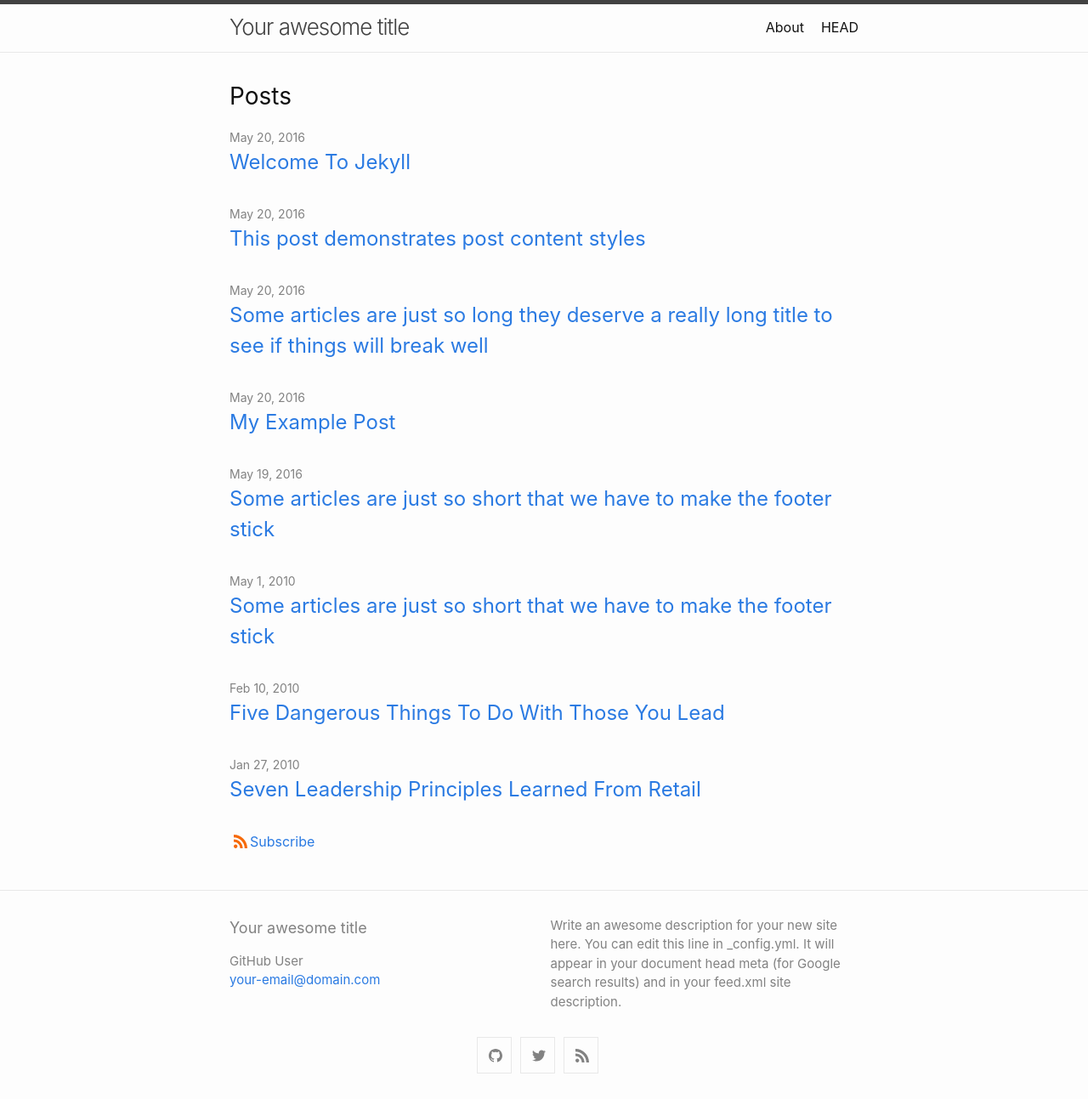
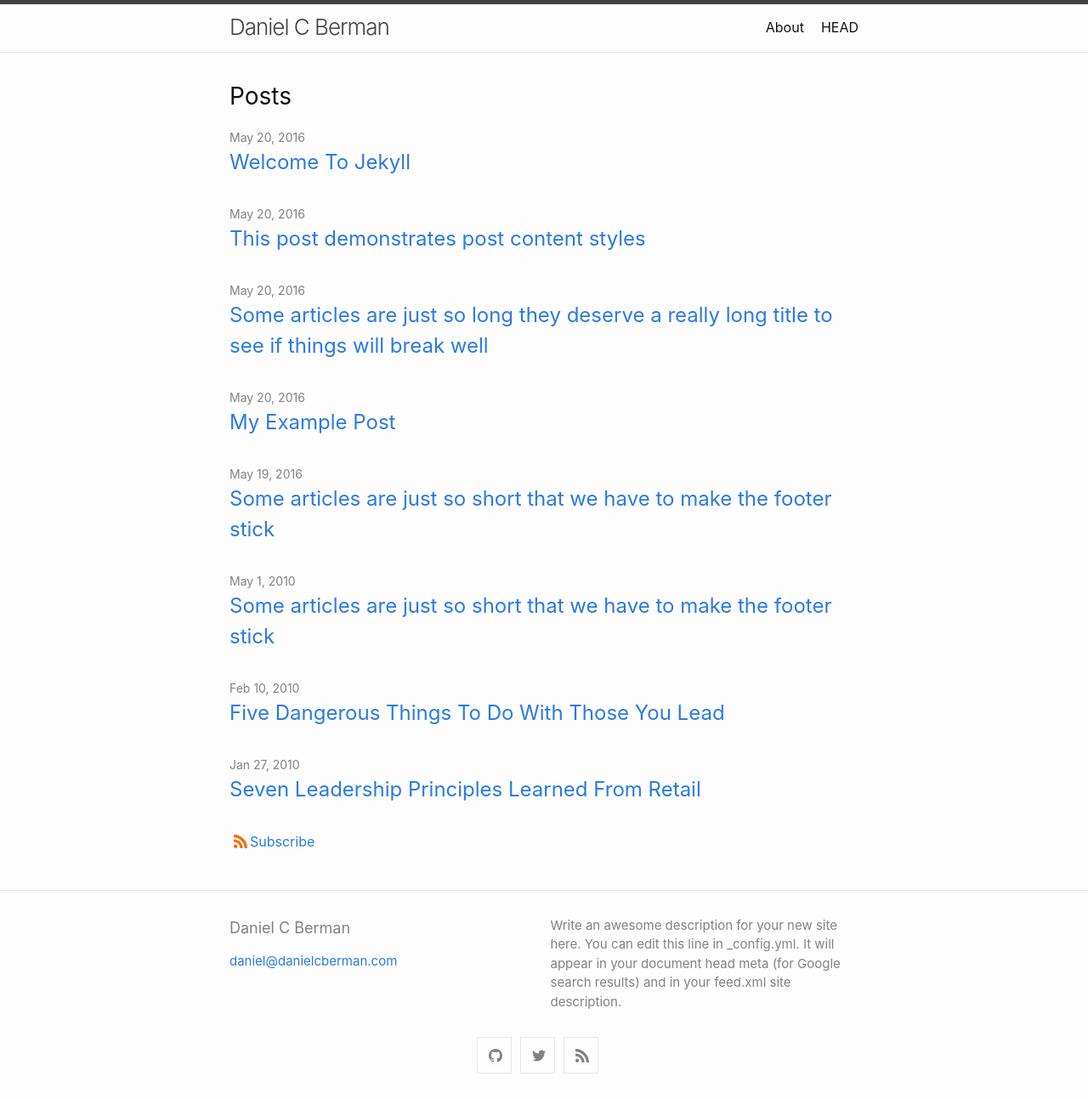
Before and after one commit to danielcberman/danielcberman.github.io, a Jekyll site: the page built from index.md, in a window 1280 px wide. Shown: the whole page at 85% size. Built offline with Jekyll 4.4.1, drawn with Linux system fonts in a browser that asks for light colours.

Commit message:
Initial Setup

```diff
--- a/_config.yml
+++ b/_config.yml
@@ -1,6 +1,6 @@
-title: Your awesome title
-author: GitHub User
-email: your-email@domain.com
+title: Daniel C Berman
+# author: GitHub User
+email: daniel@danielcberman.com
 description: > # this means to ignore newlines until "show_excerpts:"
   Write an awesome description for your new site here. You can edit this
   line in _config.yml. It will appear in your document head meta (for
@@ -15,8 +15,8 @@ minima:
 
   # generate social links in footer
   social_links:
-    twitter: jekyllrb
-    github:  jekyll
+    twitter: danielcberman
+    github:  danielcberman
     rss: rss
     # dribbble: jekyll
     # facebook: jekyll
```
